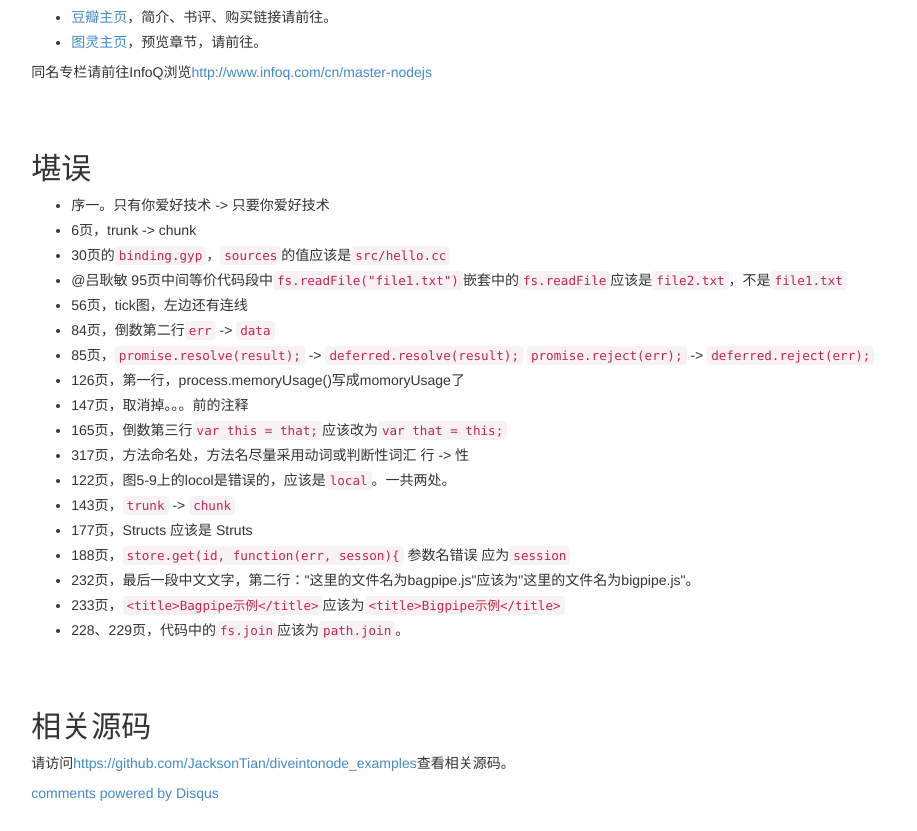
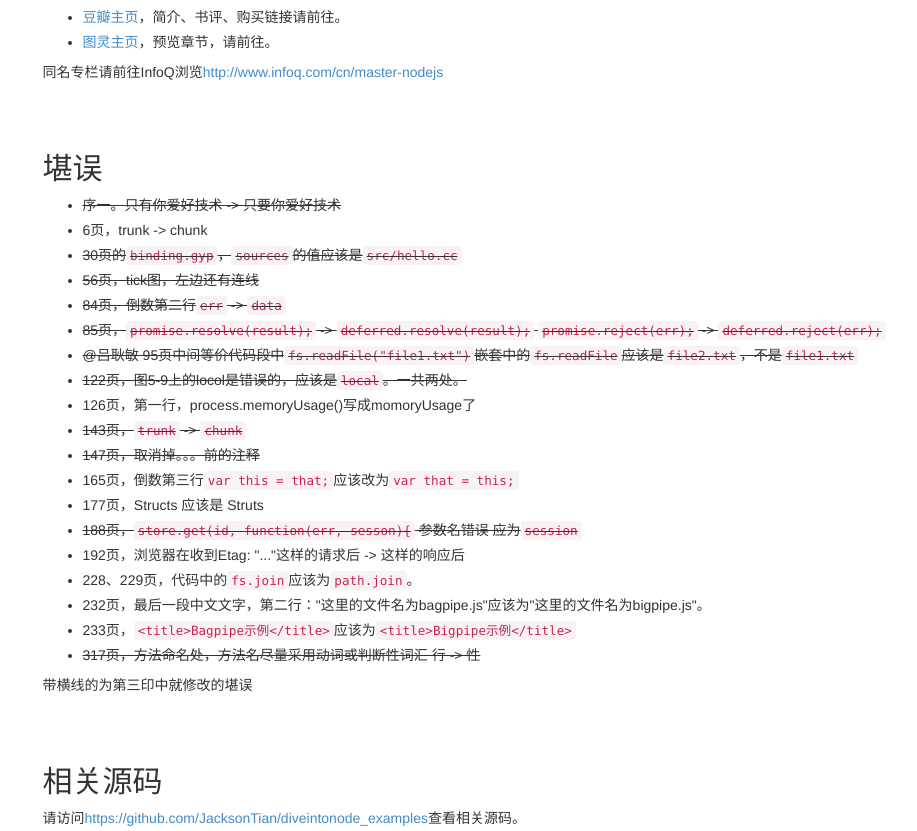
Before and after one commit to JacksonTian/diveintonode_site, a plain HTML site: page index.html in a window 1280 px wide. Shown: the part 817-1648 px from the top of the page, without its empty margins (320-1237 px from the left). Drawn offline with Linux system fonts and the light colour scheme; a script that the page names is missing.

Commit message:
更新文档

```diff
--- a/index.html
+++ b/index.html
@@ -9,7 +9,6 @@
     <script src="assets/jquery-1.8.2.min.js"></script>
     <script src="assets/bootstrap/js/bootstrap.js"></script>
     <link rel="stylesheet" type="text/css" href="assets/bootstrap/css/bootstrap.min.css" />
-    <link rel="stylesheet" type="text/css" href="assets/bootstrap/css/bootstrap-responsive.min.css" />
     <link rel="stylesheet" type="text/css" href="assets/base.css" />
   </head>
   <body>
@@ -70,36 +69,38 @@
     </div>
     <div class="col-md-9">
       <section>
-        <h1>《深入浅出Node.js》配套网站</h1>
-<h2>简介</h2>
+        <h1 id="-node-js-">《深入浅出Node.js》配套网站</h1>
+<h2 id="-">简介</h2>
 <p><img src="http://img5.douban.com/lpic/s27134708.jpg" alt="深入浅出Node.js"></p>
 <ul>
 <li><a href="http://book.douban.com/subject/25768396/">豆瓣主页</a>，简介、书评、购买链接请前往。</li>
 <li><a href="http://www.ituring.com.cn/book/1290">图灵主页</a>，预览章节，请前往。</li>
 </ul>
 <p>同名专栏请前往InfoQ浏览<a href="http://www.infoq.com/cn/master-nodejs">http://www.infoq.com/cn/master-nodejs</a></p>
-<h2>堪误</h2>
+<h2 id="-">堪误</h2>
 <ul>
-<li>序一。只有你爱好技术 -&gt; 只要你爱好技术</li>
+<li><del>序一。只有你爱好技术 -&gt; 只要你爱好技术</del></li>
 <li>6页，trunk -&gt; chunk</li>
-<li>30页的<code>binding.gyp</code>，<code>sources</code>的值应该是<code>src/hello.cc</code></li>
-<li>@吕耿敏 95页中间等价代码段中<code>fs.readFile(&quot;file1.txt&quot;)</code>嵌套中的<code>fs.readFile</code>应该是<code>file2.txt</code>，不是<code>file1.txt</code></li>
-<li>56页，tick图，左边还有连线</li>
-<li>84页，倒数第二行<code>err</code> -&gt; <code>data</code></li>
-<li>85页，<code>promise.resolve(result);</code> -&gt; <code>deferred.resolve(result);</code> <code>promise.reject(err);</code> -&gt; <code>deferred.reject(err);</code></li>
+<li><del>30页的<code>binding.gyp</code>，<code>sources</code>的值应该是<code>src/hello.cc</code></del></li>
+<li><del>56页，tick图，左边还有连线</del></li>
+<li><del>84页，倒数第二行<code>err</code> -&gt; <code>data</code></del></li>
+<li><del>85页，<code>promise.resolve(result);</code> -&gt; <code>deferred.resolve(result);</code> <code>promise.reject(err);</code> -&gt; <code>deferred.reject(err);</code></del></li>
+<li><del>@吕耿敏 95页中间等价代码段中<code>fs.readFile(&quot;file1.txt&quot;)</code>嵌套中的<code>fs.readFile</code>应该是<code>file2.txt</code>，不是<code>file1.txt</code></del></li>
+<li><del>122页，图5-9上的locol是错误的，应该是<code>local</code>。一共两处。</del></li>
 <li>126页，第一行，process.memoryUsage()写成momoryUsage了</li>
-<li>147页，取消掉。。。前的注释</li>
+<li><del>143页，<code>trunk</code> -&gt; <code>chunk</code></del></li>
+<li><del>147页，取消掉。。。前的注释</del></li>
 <li>165页，倒数第三行<code>var this = that;</code>应该改为<code>var that = this;</code></li>
-<li>317页，方法命名处，方法名尽量采用动词或判断性词汇 行 -&gt; 性</li>
-<li>122页，图5-9上的locol是错误的，应该是<code>local</code>。一共两处。</li>
-<li>143页，<code>trunk</code> -&gt; <code>chunk</code></li>
 <li>177页，Structs 应该是 Struts</li>
-<li>188页，<code>store.get(id, function(err, sesson){</code> 参数名错误 应为<code>session</code></li>
+<li><del>188页，<code>store.get(id, function(err, sesson){</code> 参数名错误 应为<code>session</code></del></li>
+<li>192页，浏览器在收到Etag: &quot;...&quot;这样的请求后 -&gt; 这样的响应后</li>
+<li>228、229页，代码中的<code>fs.join</code>应该为<code>path.join</code>。</li>
 <li>232页，最后一段中文文字，第二行：&quot;这里的文件名为bagpipe.js&quot;应该为&quot;这里的文件名为bigpipe.js&quot;。</li>
 <li>233页，<code>&lt;title&gt;Bagpipe示例&lt;/title&gt;</code>应该为<code>&lt;title&gt;Bigpipe示例&lt;/title&gt;</code></li>
-<li>228、229页，代码中的<code>fs.join</code>应该为<code>path.join</code>。</li>
+<li><del>317页，方法命名处，方法名尽量采用动词或判断性词汇 行 -&gt; 性</del></li>
 </ul>
-<h2>相关源码</h2>
+<p>带横线的为第三印中就修改的堪误</p>
+<h2 id="-">相关源码</h2>
 <p>请访问<a href="https://github.com/JacksonTian/diveintonode_examples">https://github.com/JacksonTian/diveintonode_examples</a>查看相关源码。</p>
 
       </section>
@@ -150,9 +151,8 @@
         });
         $(".content").find('h1, h2, h3, h4, h5, h6').each(function () {
           var node = $(this);
-          if (!node.attr("id")) {
-            node.attr("id", "index_" + node.text());
-          }
+          // 总是设置id
+          node.attr("id", "index_" + node.text());
           node.css("paddingTop", 50);
         });
       });
```
